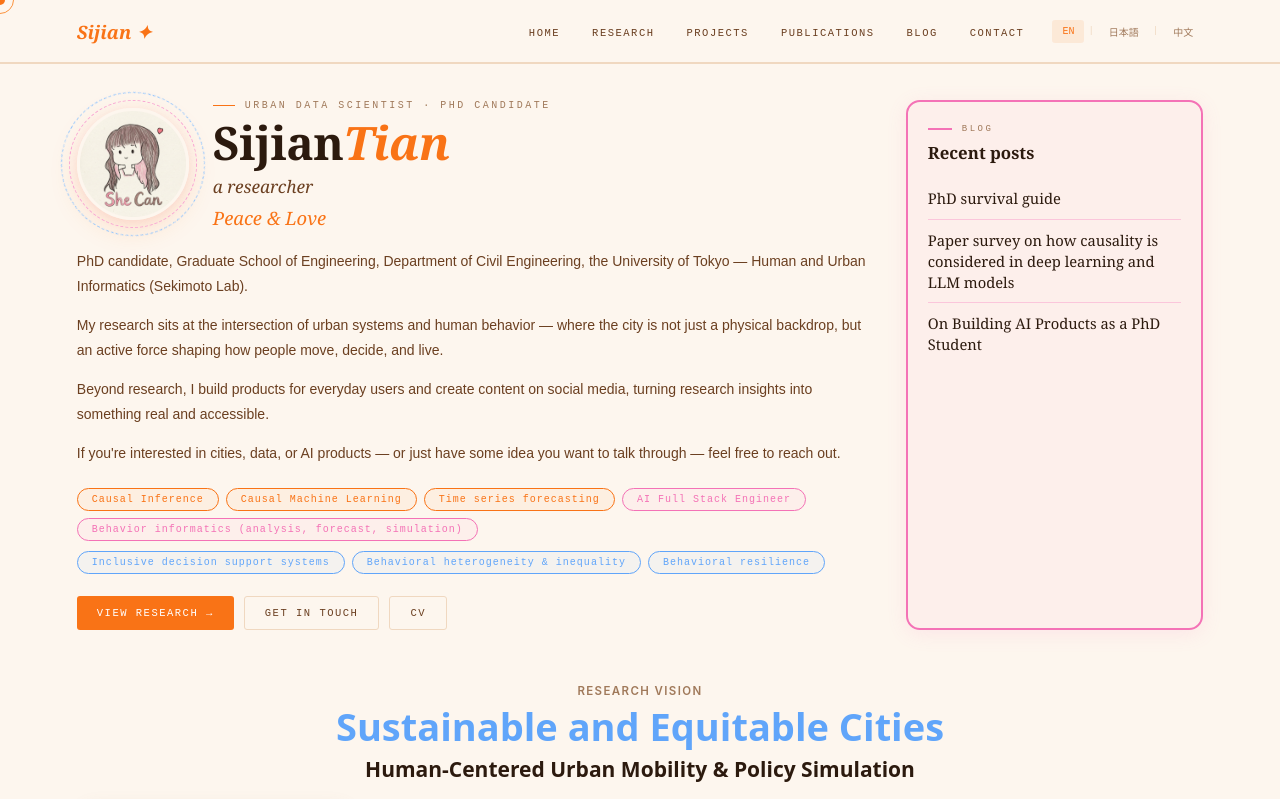
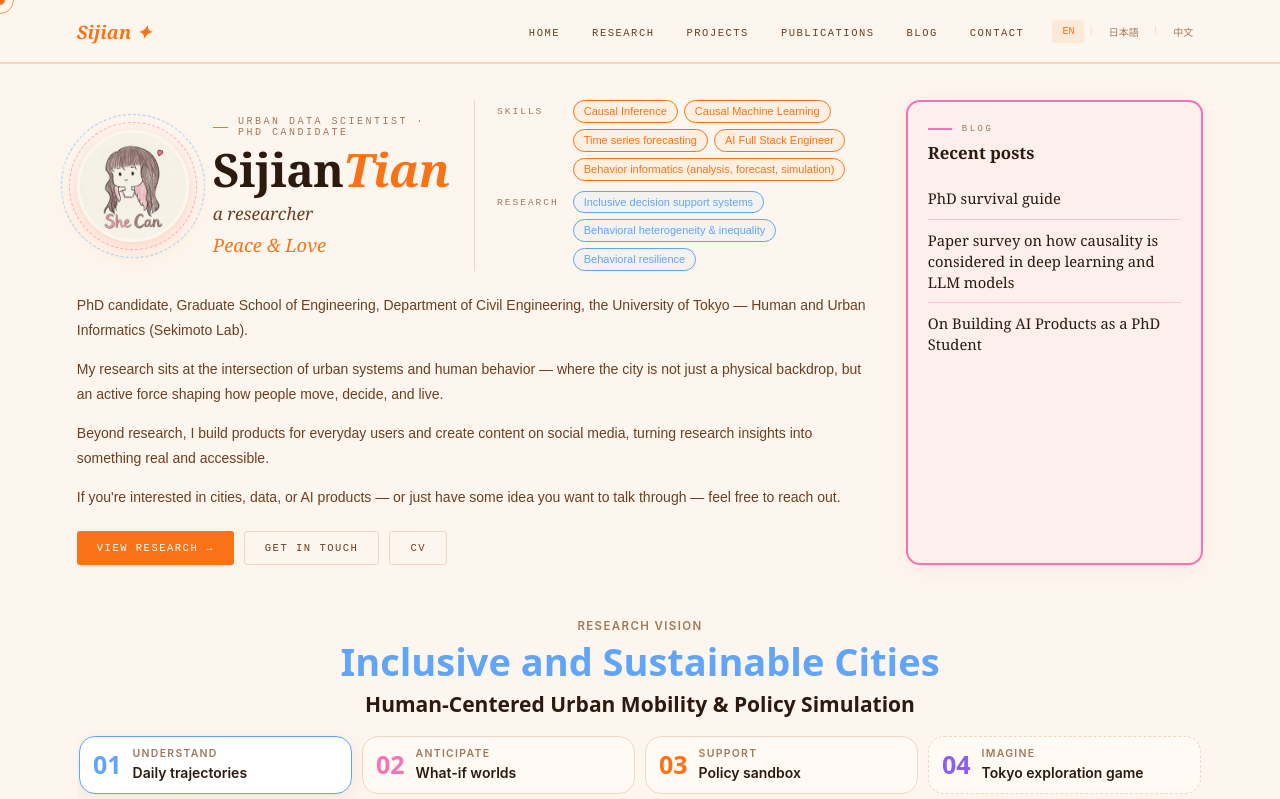
Before and after one commit to shiken77/personal_website, a plain HTML site: page index.html in a window 1280 px wide. Shown: the top 799 px of the page. Drawn offline with nearby package versions, Linux system fonts and the light colour scheme.

Commit message:
Tidy homepage skills beside name; rename vision to Inclusive and Sustainable Cities
Move the skill and research tags into labelled Skills / Research groups
next to the name so the hero is shorter and the research playground is
visible sooner. Rename the research vision in EN/JA/ZH.

Co-Authored-By: Claude Opus 5.5 <noreply@anthropic.com>

```diff
--- a/index.html
+++ b/index.html
@@ -189,8 +189,30 @@ nav {
 }
 
 .home-name-stack {
-  flex: 1;
+  flex: 0 1 240px;
   min-width: 0;
+}
+
+/* skills sit beside the name so the hero stays short and the playground shows sooner */
+.home-skills {
+  flex: 1 1 400px;
+  min-width: 0;
+  display: grid;
+  grid-template-columns: auto minmax(0, 1fr);
+  gap: 10px 14px;
+  align-items: start;
+  padding-left: 22px;
+  border-left: 1.5px solid var(--border);
+}
+.home-skills-label {
+  font-family: var(--mono); font-size: 9.5px; letter-spacing: 2px;
+  text-transform: uppercase; color: var(--text3); padding-top: 6px;
+}
+.home-skills .home-chips,
+.home-skills .home-chips + .home-chips { margin: 0; gap: 6px; }
+.home-skills .chip {
+  font-family: var(--sans); font-size: 11px; letter-spacing: 0;
+  padding: 3px 10px; border-width: 1px; line-height: 1.35;
 }
 
 .home-greeting {
@@ -885,6 +907,7 @@ footer {
   .home-col-blog { order: 2; }
   .home-col-left { order: 1; }
   .home-name-row { flex-wrap: wrap; align-items: flex-start; }
+  .home-skills { flex-basis: 100%; padding-left: 0; border-left: 0; }
   .avatar-wrap--compact { width: 96px; height: 96px; }
   .avatar-wrap--compact .avatar-img { width: 96px; height: 96px; }
   .home-strips { grid-template-columns:1fr; }
@@ -963,24 +986,28 @@ footer {
               </div>
             </div>
           </div>
+          <div class="home-skills">
+            <div class="home-skills-label" data-i18n="home.skills_label">Skills</div>
+            <div class="home-chips">
+              <span class="chip chip-orange" data-i18n="home.chip1">Causal Inference</span>
+              <span class="chip chip-orange" data-i18n="home.chip2">Causal Machine Learning</span>
+              <span class="chip chip-orange" data-i18n="home.chip3">Time series forecasting</span>
+              <span class="chip chip-orange" data-i18n="home.chip4">AI Full Stack Engineer</span>
+              <span class="chip chip-orange" data-i18n="home.chip5">Behavior informatics (analysis, forecast, simulation)</span>
+            </div>
+            <div class="home-skills-label" data-i18n="home.research_label">Research</div>
+            <div class="home-chips home-chips-research">
+              <span class="chip chip-blue" data-i18n="home.ri1">Inclusive decision support systems</span>
+              <span class="chip chip-blue" data-i18n="home.ri2">Behavioral heterogeneity &amp; inequality</span>
+              <span class="chip chip-blue" data-i18n="home.ri3">Behavioral resilience</span>
+            </div>
+          </div>
         </div>
         <div class="home-bio" data-i18n-html="home.bio">
           <p class="home-bio-p">PhD candidate, Graduate School of Engineering, Department of Civil Engineering, the University of Tokyo — Human and Urban Informatics (Sekimoto Lab).</p>
           <p class="home-bio-p">My research sits at the intersection of urban systems and human behavior — where the city is not just a physical backdrop, but an active force shaping how people move, decide, and live.</p>
           <p class="home-bio-p">Beyond research, I build products for everyday users and create content on social media, turning research insights into something real and accessible.</p>
           <p class="home-bio-p">If you're interested in cities, data, or AI products — or just have some idea you want to talk through — feel free to reach out.</p>
-        </div>
-        <div class="home-chips">
-          <span class="chip chip-orange" data-i18n="home.chip1">Causal Inference</span>
-          <span class="chip chip-orange" data-i18n="home.chip2">Causal Machine Learning</span>
-          <span class="chip chip-orange" data-i18n="home.chip3">Time series forecasting</span>
-          <span class="chip chip-pink" data-i18n="home.chip4">AI Full Stack Engineer</span>
-          <span class="chip chip-pink" data-i18n="home.chip5">Behavior informatics (analysis, forecast, simulation)</span>
-        </div>
-        <div class="home-chips home-chips-research">
-          <span class="chip chip-blue" data-i18n="home.ri1">Inclusive decision support systems</span>
-          <span class="chip chip-blue" data-i18n="home.ri2">Behavioral heterogeneity &amp; inequality</span>
-          <span class="chip chip-blue" data-i18n="home.ri3">Behavioral resilience</span>
         </div>
         <div class="home-ctas">
           <a href="#" class="btn btn-solid" data-i18n="home.cta1" onclick="showPage('research')">View Research →</a>
@@ -1318,6 +1345,8 @@ const STRINGS = {
     'home.ri1': 'Inclusive decision support systems',
     'home.ri2': 'Behavioral heterogeneity & inequality',
     'home.ri3': 'Behavioral resilience',
+    'home.skills_label': 'Skills',
+    'home.research_label': 'Research',
     'home.cta1': 'View Research →',
     'home.cta2': 'Get in Touch',
     'home.cta3': 'CV',
@@ -1406,6 +1435,8 @@ const STRINGS = {
     'home.ri1': 'インクルーシブな意思決定支援システム',
     'home.ri2': '行動の異質性と不平等',
     'home.ri3': '行動のレジリエンス',
+    'home.skills_label': 'スキル',
+    'home.research_label': '研究テーマ',
     'home.cta1': '研究を見る →',
     'home.cta2': '連絡する',
     'home.cta3': '履歴書',
@@ -1494,6 +1525,8 @@ const STRINGS = {
     'home.ri1': 'inclusive decision support system',
     'home.ri2': '行为异质性—不平等',
     'home.ri3': '行为韧性',
+    'home.skills_label': '技能',
+    'home.research_label': '研究方向',
     'home.cta1': '查看研究 →',
     'home.cta2': '联系我',
     'home.cta3': '简历',
--- a/research_interactive.html
+++ b/research_interactive.html
@@ -279,7 +279,7 @@ import {CSS2DRenderer, CSS2DObject} from 'three/addons/renderers/CSS2DRenderer.j
 const durFmt = (u1, u2, sep) => h => { const m = Math.round(h * 60); return m >= 60 ? `${Math.floor(m / 60)}${u1}${sep}${String(m % 60).padStart(2, '0')}${u2}` : `${m}${u2}`; };
 const TXT = {
   en: {
-    eyebrow: 'Research vision', vision: 'Sustainable and Equitable Cities', focus: 'Human-Centered Urban Mobility & Policy Simulation',
+    eyebrow: 'Research vision', vision: 'Inclusive and Sustainable Cities', focus: 'Human-Centered Urban Mobility & Policy Simulation',
     modes: [
       {verb: 'Understand', name: 'Daily trajectories', q: 'How do people’s days move through the city, and why do they differ across lives and places?', kw: ['Behavioral patterns', 'Space-time paths']},
       {verb: 'Anticipate', name: 'What-if worlds', q: 'When a piece of the city changes, how do people’s daily behaviours respond?', kw: ['Counterfactual outcomes', 'Sequence modeling', 'Causal inference']},
@@ -336,7 +336,7 @@ const TXT = {
     note: 'An imaginative illustration of my PhD research vision, built on GPS trajectories in Tokyo’s 23 wards. The city, people and numbers are stylised.'
   },
   zh: {
-    eyebrow: '研究远景', vision: '可持续与公平的城市', focus: '以人为本的城市移动与政策模拟',
+    eyebrow: '研究远景', vision: '包容与可持续的城市', focus: '以人为本的城市移动与政策模拟',
     modes: [
       {verb: '理解', name: '一天的轨迹', q: '人们的一天如何在城市中流动？为什么不同的人生与地方会产生不同的轨迹？', kw: ['行为模式', '时空路径']},
       {verb: '预判', name: '假如世界', q: '当城市的某一块发生变化时，人们的日常行为会如何响应？', kw: ['反事实结果', '序列建模', '因果推断']},
@@ -393,7 +393,7 @@ const TXT = {
     note: '这是对我博士研究远景的想象性示意，基于东京 23 区的 GPS 轨迹。城市、人物和数值都经过简化。'
   },
   ja: {
-    eyebrow: '研究のビジョン', vision: '持続可能で公平な都市', focus: '人間中心の都市モビリティと政策シミュレーション',
+    eyebrow: '研究のビジョン', vision: '包摂的で持続可能な都市', focus: '人間中心の都市モビリティと政策シミュレーション',
     modes: [
       {verb: '理解する', name: '一日の軌跡', q: '人の一日は街の中をどう移動し、暮らしや場所によってなぜ違うのか？', kw: ['行動パターン', '時空間パス']},
       {verb: '予測する', name: 'もしもの世界', q: '街の一部が変わったとき、人の日常行動はどう反応するのか？', kw: ['反実仮想アウトカム', '系列モデリング', '因果推論']},
```
